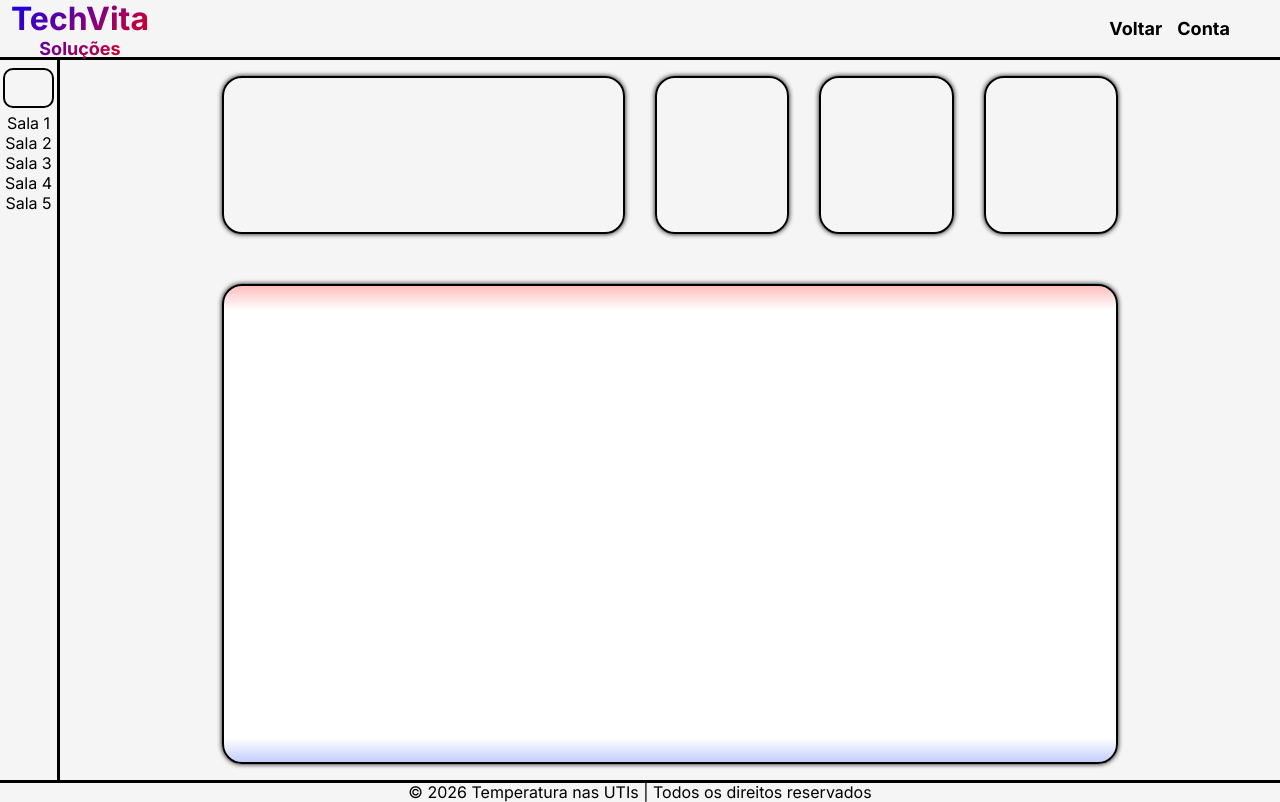
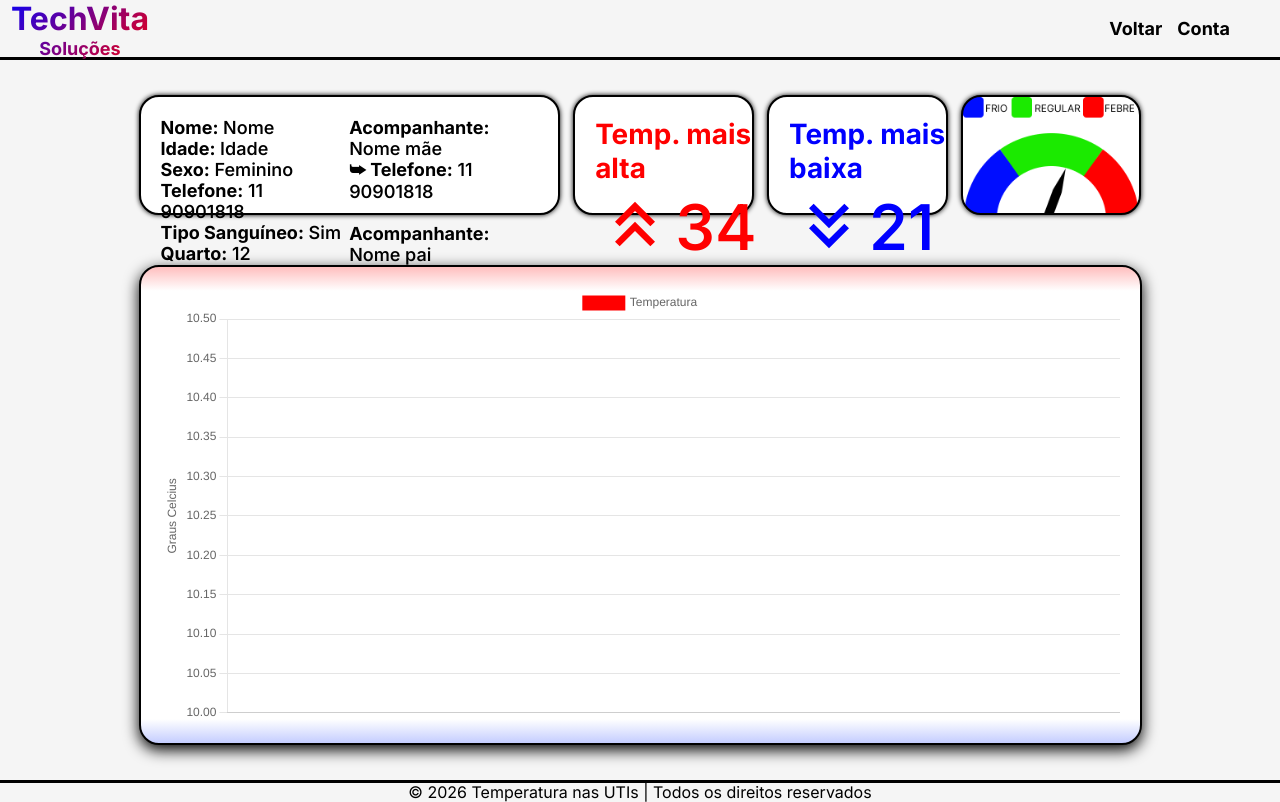
Before and after one commit to TawanLander/ProjetoPI-2026-01, a plain HTML site: page Site-Completo/Site-DashBoard/dashboard.html in a window 1280 px wide. Drawn offline with nearby package versions, Linux system fonts and the light colour scheme; no server answers.

Commit message:
Comitando parte do código de verificação das inputs e a dashbaord completa

```diff
--- a/Site-Completo/Site-DashBoard/dashboard.html
+++ b/Site-Completo/Site-DashBoard/dashboard.html
@@ -26,29 +26,41 @@
 
     <main>
       <div class="pai">
-        <div class="main-lista">
-          <input type="text" class="input" oninput="procurar()" id="ipt-procurar">
-          <nav class="main-nav">
-            <li class="lista">Sala 1</li>
-            <li class="lista">Sala 2</li>
-            <li class="lista">Sala 3</li>
-            <li class="lista">Sala 4</li>
-            <li class="lista">Sala 5</li>
-          </nav>
-        </div>
         <div class="div-dashboard">
         <div class="div-infos">
-          <div class="info">
-            <canvas id="info"></canvas>
+          <div class="info-grande">
+
+            <div class="info-interna">
+              <b>Nome:</b> <span id="nome_bd">Nome</span> <br>
+              <b>Idade:</b> <span id="idade_bd">Idade</span> <br>
+              <b>Sexo:</b> <span id="sexo_bd">Feminino</span> <br>
+              <b>Telefone:</b> <span id="telefone_bd">11 90901818</span> <br>
+              <b>Tipo Sanguíneo:</b> <span id="sangue_bd">Sim</span> <br>
+              <b>Quarto:</b> <span id="quarto_bd">12</span> <br>
+
+            </div>
+            <div class="info-interna">
+              <b>Acompanhante:</b> <span id="familiar_bd">Nome mãe</span> <br>
+              <b>⮩ Telefone:</b> <span id="telefone_bd">11 90901818</span> <br> <br>
+              <b>Acompanhante:</b> <span id="familiar_bd">Nome pai</span> <br>
+              <b>⮩ Telefone:</b> <span id="telefone_bd">11 90901818</span> <br>
+            </div>
+
           </div>
           <div class="info">
-            <canvas id="tempalta"></canvas>
+            <h3 class="titulo-temp">Temp. mais alta</h3>
+            <div class="div-temp"><svg xmlns="http://www.w3.org/2000/svg" height="80px" viewBox="0 -960 960 960" width="80px" fill="#FF0000"><path d="m296-224-56-56 240-240 240 240-56 56-184-183-184 183Zm0-240-56-56 240-240 240 240-56 56-184-183-184 183Z"/></svg>
+            </div>
+            <span class="div-valor" id="tempalta">34</span>
+          </div>
+
+          <div class="info">
+            <h3 class="titulo-temp">Temp. mais baixa</h3>
+            <div class="div-temp"><svg xmlns="http://www.w3.org/2000/svg" height="80px" viewBox="0 -960 960 960" width="80px" fill="#0000FF"><path d="M480-200 240-440l56-56 184 183 184-183 56 56-240 240Zm0-240L240-680l56-56 184 183 184-183 56 56-240 240Z"/></svg>
+            </div>
+            <span class="div-valor" id="tempbaixa">21</span>
           </div>
           <div class="info">
-            <canvas id="tempbaixa"></canvas>
-          </div>
-          <div class="info">
-            <canvas id="estabilidade"></canvas>
           </div>
           </div>
           <div class="dashboard">
@@ -61,6 +73,6 @@
     <footer>© 2026 Temperatura nas UTIs | Todos os direitos reservados</footer>
 
     <script src="https://cdn.jsdelivr.net/npm/chart.js"></script>
-    <script src="source/script.js"></script>
+    <script src="sources/script.js"></script>
   </body>
 </html>
--- a/Site-Completo/Site-DashBoard/sources/script.js
+++ b/Site-Completo/Site-DashBoard/sources/script.js
@@ -26,6 +26,8 @@ var sensorDigital = new Chart(document.getElementById('dashboard').getContext('2
         }]
     },
     options: {
+        responsive: true,
+        maintainAspectRatio: false,
         scales: {
             x: {
                 beginAtZero: false,
@@ -37,8 +39,7 @@ var sensorDigital = new Chart(document.getElementById('dashboard').getContext('2
                 },
                 type: 'linear',
                 min: 10,
-                max: 40
-            }
+            },
         }
     }
 });
--- a/Site-Completo/Site-DashBoard/sources/style.css
+++ b/Site-Completo/Site-DashBoard/sources/style.css
@@ -101,34 +101,27 @@ ul {
     align-items: center;
 }
 
-main .main-lista {
-    width: 12.5dvw;
-    border-right: 3px solid black;
-    height: 90dvh;
-    justify-content: center;
-    align-items: center;
-    text-align: center;
-}
-
 main .div-dashboard {
     display: flex;
     flex-direction: column;
-    width: 87.5dvw;
+    width: 100%;
     justify-content: center;
     align-items: center;
     text-align: center;
     gap: 50px;
     margin: 50px;
+    min-height: 100%;
 }
 
 main .div-infos {
     display: flex;
     flex-direction: row;
     justify-content: center;
-    align-items: center;
+    align-items: stretch;
     text-align: center;
-    width: 80%;
+    width: 85%;
     justify-content: space-between;
+    height: 15dvh;
 }
 
 main nav {
@@ -144,48 +137,86 @@ main .pai {
     align-items: center;
 }
 
-main .dashboard {
-    width: 80%;
-    height: 60dvh;
-    background-image: linear-gradient(to bottom, rgb(255, 190, 190) 0%, white 5%, white 95%, rgb(196, 205, 255) 100%);
-}
 
 .info,
-.dashboard {
-    justify-content: center;
+.dashboard,
+.info-grande {
+    position: relative;
+    justify-content: start;
     align-items: center;
-    text-align: center;
+    text-align: start;
     border: 2px solid black;
     border-radius: 20px;
     box-shadow: 0 0 5px black;
-}
-.info{
-    width: 15%;
-}
-.info:nth-child(1){
-    width: 45%;
+    padding: 20px;
+    height: 100%;
+    font-weight: 550;
+    background-color: white;
 }
 
-main .input {
-    background-color: whitesmoke;
-    border: 2px solid black;
-    border-radius: 10px;
+.info {
+    display: grid;
     align-items: center;
-    text-align: center;
-    justify-content: center;
-    padding: 10px 20px;
-    width: 90%;
-    margin-top: 7.5px;
-    transition: all 0.5s ease;
-    font-weight: 500;
+    grid-template-columns: 1fr auto auto;
+    grid-template-rows: 1fr;
+    grid-template-areas:
+    "texto texto"
+    "icone temp";
+    font-size: large;
+    width: 18%;
+    min-height: 100%;
+
+}
+.titulo-temp{
+    grid-area: texto;
+    font-size: 1.55em;
+}
+.div-temp{
+    grid-area: icone;
+}
+.div-valor{
+    grid-area: temp;
+    padding-right: 25px;
+    font-size: 3.5em;
 }
 
-.input:focus,
-.input:hover {
-    background-color: white;
-    box-shadow: 0 1px 2px black;
+main .dashboard {
+    width: 85%;
+    height: 60dvh;
+    background-image: linear-gradient(to bottom, rgb(255, 190, 190) 0%, white 5%, white 95%, rgb(196, 205, 255) 100%);
+    box-shadow: 0 5px 15px black;
 }
 
-@view-transition{
+.info:nth-child(2) {
+    color: #FF0000
+}
+
+.info:nth-child(3) {
+    color: #0000FF
+}
+
+.info-grande {
+    width: 42%;
+    min-height: 100%;
+    display: flex;
+    align-items: flex-start;
+    justify-content: flex-start;
+    font-size: large;
+}
+
+@view-transition {
     navigation: auto;
 }
+
+.info-interna {
+    width: 50%;
+}
+.info img {
+    width: 100%;
+    height: 100%;
+}
+.info:last-child{
+    padding: 10px;
+    background-image: url(./imgs/gauge.png);
+    background-size: cover;
+}
```
Also changed, not shown: API/main.js (+5 -5 lines), Site-Completo/Site-Cadastro/cadastro-pt2.html (+2 -23 lines), Site-Completo/Site-Cadastro/cadastro.html (+7 -12 lines), Site-Completo/Site-Cadastro/sources/script.js (+49 -0 lines), Site-Completo/Site-Cadastro/sources/style.css (+21 -7 lines), Site-Completo/Site-Login/login.html (added, +37 -0 lines), Site-Completo/Site-Login/login_enfermeiro.html (deleted, +0 -37 lines), Site-Completo/Site-Login/login_enfermeiroChefe.html (deleted, +0 -37 lines), Site-Completo/Site-Login/selecaoLogin.html (deleted, +0 -32 lines), Site-Completo/Site-DashBoard/sources/imgs/gauge.png (added).
